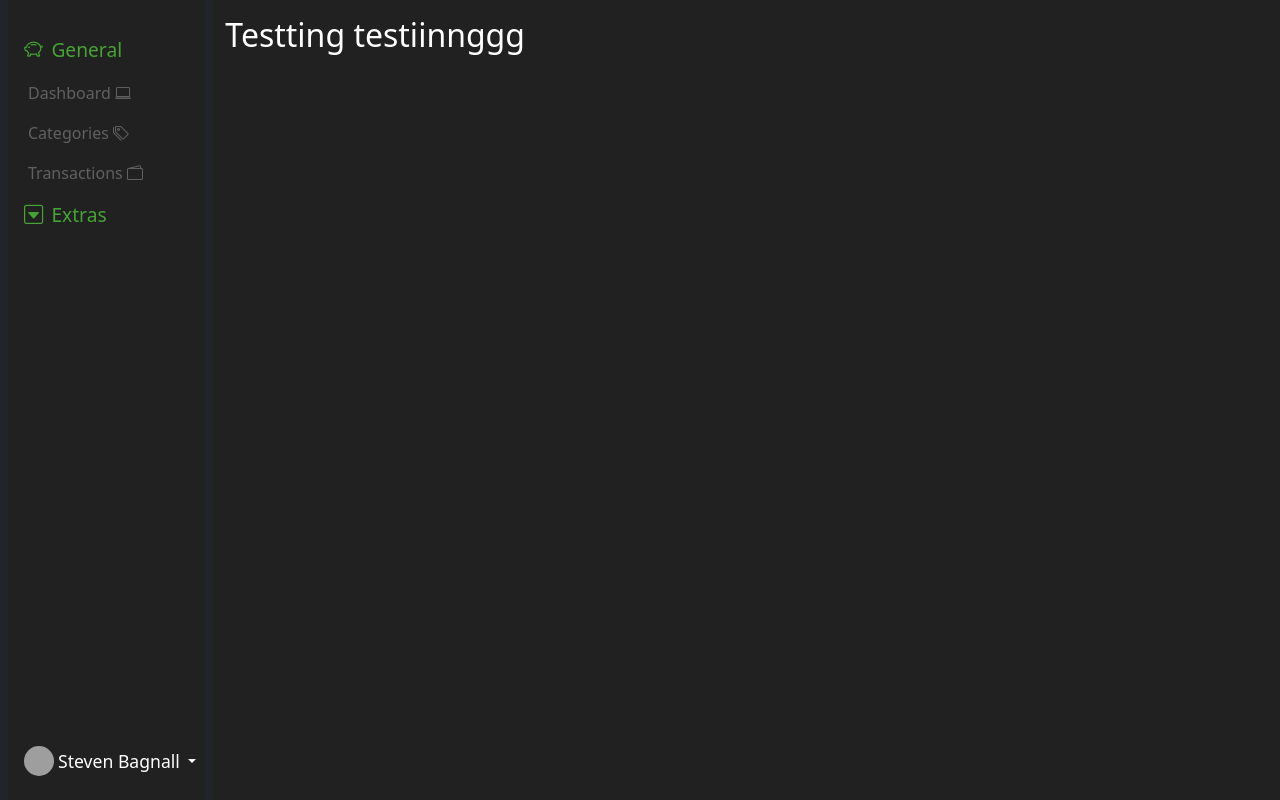
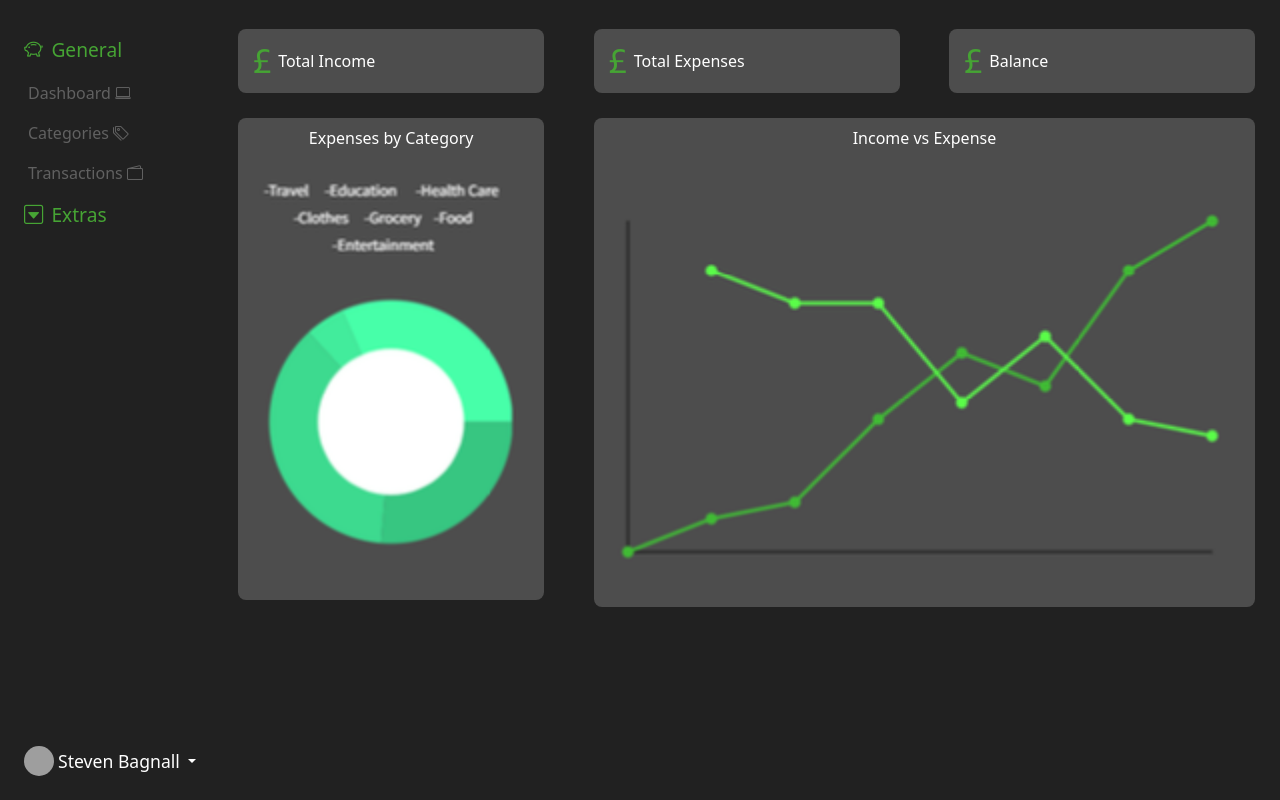
Before and after one commit to expenses-Stee-Rashee/expenses-tracker, a Flask app: page / in a window 1280 px wide. Run offline with Flask 2, Linux system fonts and the light colour scheme; some libraries are stand-ins or nearby versions; grey boxes are pictures that could not be loaded.

Commit message:
structure create - currently non functional

```diff
--- a/static/css/main.css
+++ b/static/css/main.css
@@ -3,6 +3,9 @@
   color: #ffffff;
 }
 
+/* BASE HTML PAGE */
+
+/* Icons */
 i {
   color: #46a434;
   font-size: 1.2em;
@@ -34,6 +37,45 @@ i {
   margin-top: 20px;
 }
 
+/* INDEX.HTML */
+
+.container {
+  margin: 0;
+  padding: 0;
+}
+
+article {
+  display: flex;
+  flex-direction: row;
+  align-items: center;
+  margin: 0.8em;
+  padding: 0.5em;
+  border-radius: 0.5em;
+  color: #ffffff;
+  background-color: #4d4d4d;
+}
+p {
+  margin: 0;
+  /* text-align: center; */
+  color: #ffffff;
+  background-color: #4d4d4d;
+}
+
+.bi.bi-currency-pound {
+  background-color: #4d4d4d;
+  font-size: 2em;
+}
+.graphBox {
+  display: flex;
+  flex-direction: column;
+  height: fit-content;
+  align-items: normal;
+}
+.graphBoxPG {
+  align-items: normal;
+}
+/* TRANSACTIONS.HTML */
+
 /* INPUT FORM */
 .currency {
   font-size: 18px;
--- a/templates/base.html
+++ b/templates/base.html
@@ -26,7 +26,7 @@
     <!-- SideBar -->
     <div class="container-fluid">
       <div class="row flex-nowrap">
-        <div class="col-auto col-md-3 col-xl-2 px-sm-2 px-0 bg-dark">
+        <div class="col-auto col-md-3 col-xl-2 px-sm-2 px-0">
           <div
             class="d-flex flex-column align-items-center align-items-sm-start px-3 pt-2 text-white min-vh-100"
           >
--- a/templates/index.html
+++ b/templates/index.html
@@ -3,5 +3,46 @@
 {% block title %}Dashboard{% endblock %}
 <!-- Block -->
 {% block content %}
-<h2>Testting testiinnggg</h2>
+<div class="container text-center">
+  <div class="row">
+    <div class="col">
+      <!-- INCOME ARTICLE -->
+      <article>
+        <i class="bi bi-currency-pound"></i>
+        <p>Total Income</p>
+      </article>
+    </div>
+    <div class="col">
+      <!-- EXPENSES ARTICLE -->
+      <article>
+        <i class="bi bi-currency-pound"></i>
+        <p>Total Expenses</p>
+      </article>
+    </div>
+    <div class="col">
+      <!-- BALANCE ARTICLE -->
+      <article>
+        <i class="bi bi-currency-pound"></i>
+        <p>Balance</p>
+      </article>
+    </div>
+  </div>
+  <div class="row">
+    <div class="col-4">
+      <!-- GRAPH ARTICLE -->
+      <article class="graphBox">
+        <p class="graphBoxPG">Expenses by Category</p>
+        <img src="/static/img/graphPH.png" alt="palceholder image" />
+      </article>
+    </div>
+    <div class="col-8">
+      <!-- CHART ARTICLE -->
+      <article class="graphBox">
+        <p class="graphBoxPG">Income vs Expense</p>
+
+        <img src="/static/img/chartPH.png" alt="palceholder image" />
+      </article>
+    </div>
+  </div>
+</div>
 {% endblock %}
```
Also changed, not shown: static/img/chartPH.png (added), static/img/graphPH.png (added).
